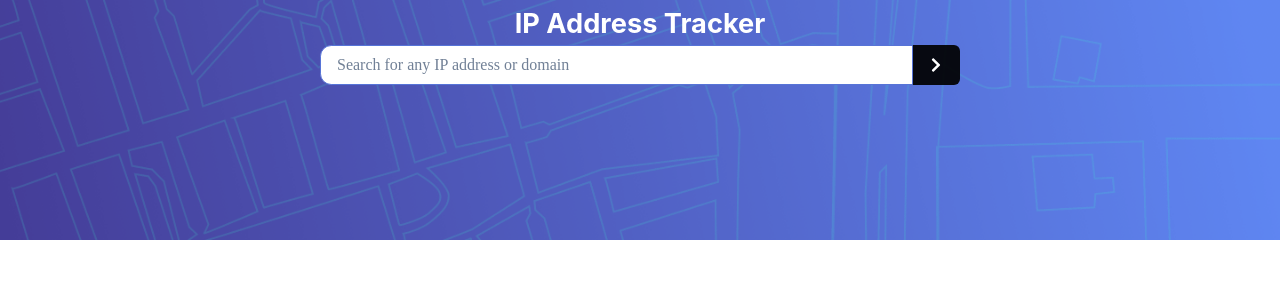
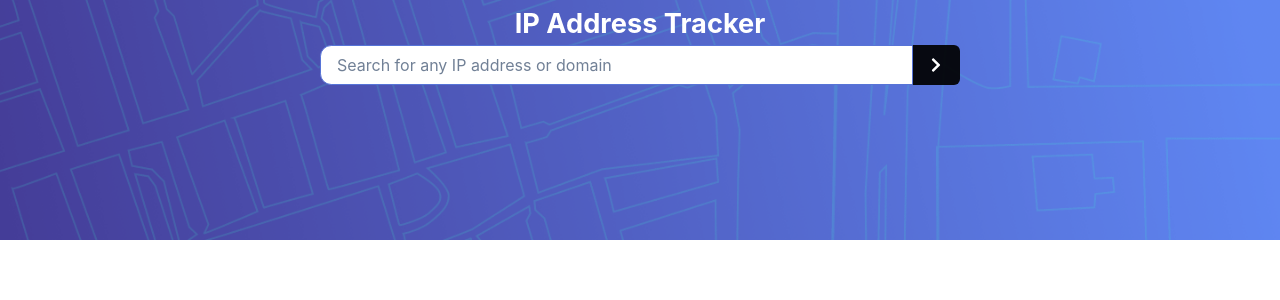
Before and after one commit to ayequill/Ip-adress-tracker-with-react, a React (Vite) app: page / in a window 1280 px wide. Shown: the top 300 px of the page. Built offline with nearby package versions, Linux system fonts and the light colour scheme; no server answers.

Commit message:
removed font

```diff
--- a/src/chakra.theme.js
+++ b/src/chakra.theme.js
@@ -2,7 +2,7 @@ import { extendTheme } from '@chakra-ui/react';
 
 const theme = extendTheme({
   fonts: {
-    body: 'Rubik',
+    // body: 'Rubik',
   },
 });
 
```
